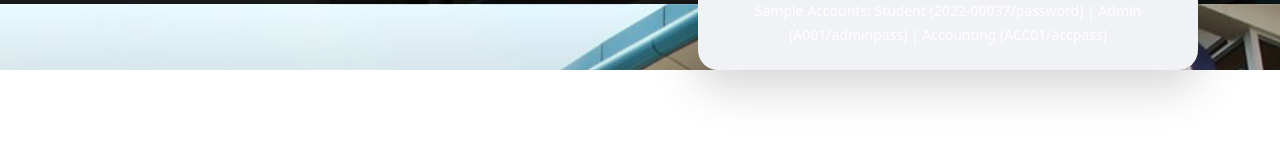
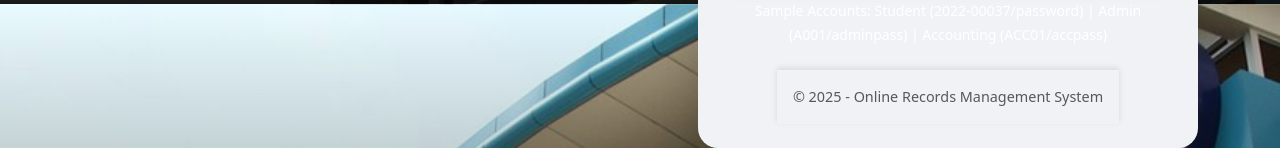
Before and after one commit to yurshtinkai/REGISTRAR-RMS-FRONTEND, a React (Create React App) app: page /login in a window 1280 px wide. Shown: the part 796-944 px from the top of the page. Before the commit the page ends 866 px from the top, so only its background shows below. Built offline with nearby package versions, Linux system fonts and the light colour scheme.

Commit message:
Added Footer Year

```diff
--- a/src/App.css
+++ b/src/App.css
@@ -12,6 +12,14 @@ body.login-background {
   background-position: center;
   background-attachment: fixed;
 }
+
+footer {
+  color: black;            /* White text */
+  padding: 1rem;
+  text-align: center;
+  font-size: 0.9rem;
+  box-shadow: 0 -2px 6px rgba(0, 0, 0, 0.1); /* Optional shadow */
+}s
 
 .card {
   border: 1px solid rgba(255, 255, 255, 0.2);
--- a/src/components/auth/Login.js
+++ b/src/components/auth/Login.js
@@ -72,10 +72,15 @@ function Login({ onLoginSuccess }) {
               </div>
             )}
 
+
             {/* Sample Accounts Info */}
             <div className="text-center mt-3 text-white fs-6">
               <small>Sample Accounts: Student (2022-00037/password) | Admin (A001/adminpass) | Accounting (ACC01/accpass)</small>
             </div>
+
+            <footer className="text-center mt-4 text-muted">
+            © 2025 - Online Records Management System
+            </footer>
 
             {/* FIX: Removed the redundant buttons from here */}
           </div>
@@ -83,6 +88,9 @@ function Login({ onLoginSuccess }) {
       </div>
     </div>
   );
+
 }
 
+
+
 export default Login;
--- a/src/utils/api.js
+++ b/src/utils/api.js
@@ -1,8 +1,5 @@
 // This file holds API constants and utility functions for auth.
 
-export const API_BASE_URL = process.env.REACT_APP_API_URL
-  ? `${process.env.REACT_APP_API_URL}/api`
-  : 'http://localhost:5000/api';
-
+export const API_BASE_URL = 'http://localhost:5000/api';
 export const getSessionToken = () => localStorage.getItem('sessionToken');
 export const getUserRole = () => localStorage.getItem('userRole');
```
